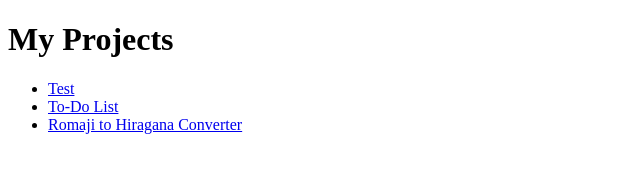
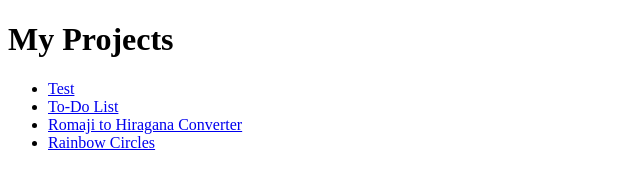
Before and after one commit to isaacjeon/isaacjeon.github.io, a plain HTML site: page index.html in a window 1280 px wide. Shown: the whole page, without its empty margins (0-640 px from the left). Drawn offline with Linux system fonts and the light colour scheme.

Commit message:
Update index.html

```diff
--- a/index.html
+++ b/index.html
@@ -6,6 +6,7 @@
     <li><a href="https://isaacjeon.github.io/project-site/">Test</a></li>
     <li><a href="https://isaacjeon.github.io/to-do-list/">To-Do List</a></li>
     <li><a href="https://isaacjeon.github.io/roma2hira/">Romaji to Hiragana Converter</a></li>
+    <li><a href="https://isaacjeon.github.io/roma2hira/">Rainbow Circles</a></li>
   </ul>
 </body>
 </html>
```
